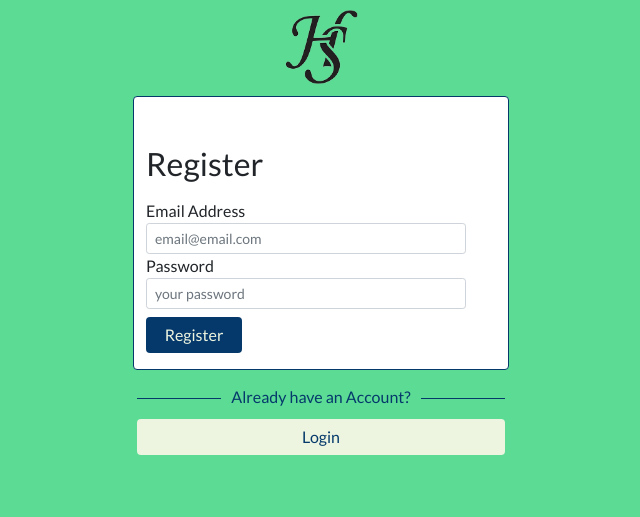
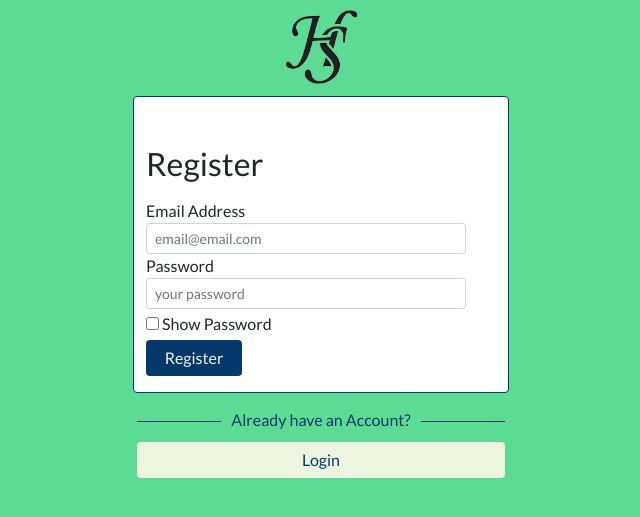
Before and after one commit to huzai4a/PHP-Login-System, a PHP site: page /register.php in a window 1280 px wide. Shown: the top 517 px of the page, without its empty margins (319-959 px from the left). Run offline with PHP 8.4, Linux system fonts and the light colour scheme; some libraries are stand-ins or nearby versions.

```diff
--- a/ajax/login.php
+++ b/ajax/login.php
@@ -28,7 +28,7 @@
 	    		$_SESSION['user_id'] = $user_id;
 	    	} else {
 	    		//invalid user email/password combo
-	    		$return['error'] = "invalid user email/password combo";
+	    		$return['error'] = "invalid email or password";
 	    	}
 
 
--- a/ajax/register.php
+++ b/ajax/register.php
@@ -19,7 +19,7 @@
 	    	//user exists
 	    	//we can also check to see if they are able to login
 	    	// $return['error'] = "You already have an account. <a href='/PHP-Login-System/login.php'>click here</a> to login.";
-	    	$return['error'] = "You already have an account. Login.";
+	    	$return['error'] = "You already have an account. Please login.";
 	  		$return['is_logged_in'] = false;
 	    } else{
 	    	//user does not exist, add them now
--- a/inc/footer.php
+++ b/inc/footer.php
@@ -30,3 +30,17 @@
 	});
 
 </script>
+
+<!-- for show password toggling -->
+<script>
+
+function myFunction() {
+  var x = document.getElementById("myPassword");
+  if (x.type === "password") {
+    x.type = "text";
+  } else {
+    x.type = "password";
+  }
+}
+
+</script>
--- a/register.php
+++ b/register.php
@@ -39,12 +39,15 @@
 
 				<div class="form-group">
 					<label>Password</label>
-					<input type="password" class="form-control form-control-sm" required="required" placeholder="your password">
+					<input type="password" class="form-control form-control-sm" required="required" placeholder="your password" id="myPassword">
 				</div>
 
 				<div class="alert alert-danger js-error mt-2 mb-0" style="display: none;" role="alert"></div>
 
-				<button type="submit" class="btn btn-primary mt-2 log-reg-btn mb-3">Register</button>
+				<!-- An element to toggle between password visibility -->
+				<input type="checkbox" onclick="myFunction()" class="mt-2"> Show Password<br>
+
+				<button type="submit" class="btn btn-primary mt-1 log-reg-btn mb-3">Register</button>
 			</div>
 		</form>
 	</div>
```
Also changed, not shown: login.php (+5 -2 lines).
